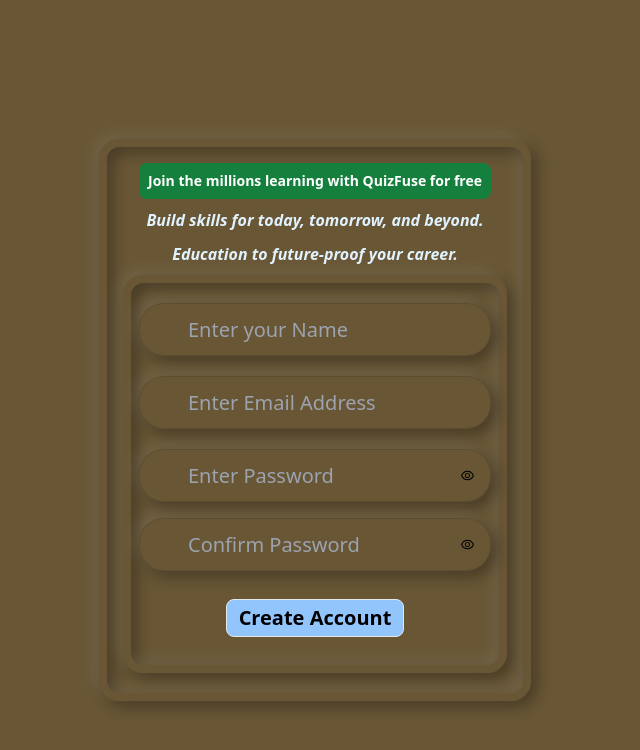
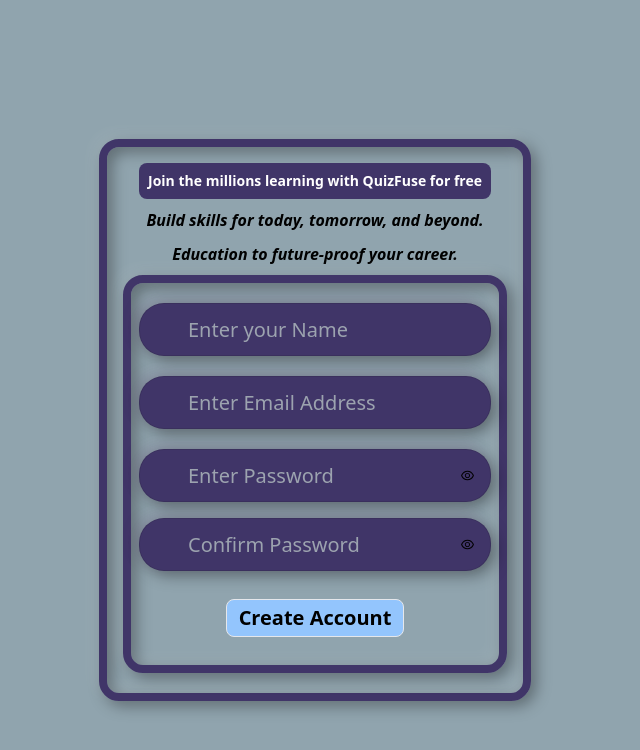
Before and after one commit to Connect-with-US/surprise_test, a React (Create React App) app in the folder frontend/: page /signup in a window 1280 px wide. Shown: the top 750 px of the page, without its empty margins (325-965 px from the left). Built offline with nearby package versions, Linux system fonts and the light colour scheme.

Commit message:
UI updated in all pages

```diff
--- a/frontend/src/App.css
+++ b/frontend/src/App.css
@@ -53,13 +53,13 @@
     padding: 12px 10px 12px 48px;
     border: none;
     width: 100%;
-    background: #685635;
+    background: #403568;
     border: 1px solid rgba(0, 0, 0, 0.1);
     color: #fff;
     font-weight: 300;
     border-radius: 25px;
     font-size: 1em;
-    box-shadow: -5px -5px 15px rgba(255, 255, 255, 0.1),
+    box-shadow: -5px -5px 15px rgba(87, 7, 85, 0.1),
       5px 5px 15px rgba(0, 0, 0, 0.35);
     transition: 0.5s;
     outline: none;
@@ -67,7 +67,7 @@
 }
 .border-action{
     border-radius: 20px;
-    border: 8px solid #685635;
+    border: 8px solid #403568;
     box-shadow: -5px -5px 15px rgba(255, 255, 255, 0.1),
       5px 5px 15px rgba(0, 0, 0, 0.35),
       inset -5px -5px 15px rgba(255, 255, 255, 0.1),
--- a/frontend/src/components/AIQuestion/AiquestionsFormateStyle.js
+++ b/frontend/src/components/AIQuestion/AiquestionsFormateStyle.js
@@ -7,7 +7,7 @@
 const AiquestionsFormateStyle = () => {
     const dispatch=useDispatch();
     const navigate=useNavigate();
-    const preai="Indian youth are the youngest compared to youth in other countries. How does this demographic advantage contribute to our country's economy"
+    const preai="Indian youth are the youngest compared to youth in other countries. what is the top 10 advantage of it"
     const {
       register,
       handleSubmit, } = useForm();
@@ -32,7 +32,7 @@
     const loadContent=(component)=>setContent(component)
 
     const submitHandler=async(data)=>{
-      const num=data?data.number:2;
+      const num=data?data.number:5;
       dispatch(OpenAi(childValue,num,navigate))
     }
 
@@ -49,7 +49,7 @@
       <div className='bg-orange-300 flex flex-col w-full  mx-auto min-h-96  shadowHai p-6 rounded'>
       <form onSubmit={ handleSubmit(submitHandler) }>
 
-        <label className=' Open Sans text-xl text-center '>
+        <label className=' Open Sans text-xl text-center font-semibold '>
             <p> Put your Topic or Discription</p>
             {/* <input className='shadow w-[50%]  rounded h-10 px-2 focus:outline-none focus:ring-0   border-2 border-solid mt-2'
                 name='title' placeholder='enter your question title'/> */}
--- a/frontend/src/components/LoginForm.js
+++ b/frontend/src/components/LoginForm.js
@@ -37,7 +37,7 @@
 
   return (
 
-  <div className='flex flex-col w-full h-full bg-richblack-1007 items-center'>
+  <div className='flex flex-col w-full h-full bg-richblack-1005 items-center'>
   <div>
     <form onSubmit={submitHandler} className='flex flex-col gap-y-6 p-12 w-96  items-center rounded text-black font-semibold text-[20px] '>
         <label>
@@ -82,7 +82,7 @@
     </form></div>
     <div className='flex flex-col  items-center'>
 
-                <div className='text-zinc-200 text-[10px] font-normal m-1.5 '><p>if you dont have an account</p></div>
+                <div className='text-black text-[15px] font-normal m-1.5 '><p>if you dont have an account</p></div>
             </div>
             <Link to={"/signup"} className='border bg-blue-200 p-1 px-3 rounded-lg hover:bg-zinc-200'>
                 <p class>Sign Up</p>
--- a/frontend/src/components/Template.js
+++ b/frontend/src/components/Template.js
@@ -9,23 +9,23 @@
 const loading=useSelector(state=>state.auth.loading)
 console.log("this is redux data ",loading)
   return (
-    <div className=' h-screen flex items-center justify-center  bg-richblack-1007'>
+    <div className=' h-screen flex items-center justify-center  bg-richblack-1005'>
         {
             loading? <RingLoader
-                color={'#d6b036'}
+                color={'#403568'}
                 loading={loading}
-                size={150}
+                size={130}
                 aria-label="Loading Spinner"
                 data-testid="loader"
               />:
             (
-                <div className='grid  justify-center items-center w-full mb-2  bg-richblack-1007 ml-1 mr-1'>
+                <div className='grid  justify-center items-center w-full mb-2  bg-richblack-1005 ml-1 mr-1'>
 
         <div className='border-action text-black flex flex-col justify-center items-center p-4 text-sm w-full mx-auto rounded font-semibold border-4 text-[16px] mt-12'>
-            <h1 className='bg-green-700 text-white rounded-lg w-11/12 mx-auto text-center p-2' >{title}</h1>
+            <h1 className='bg-richblack-1002 text-white rounded-lg w-11/12 mx-auto text-center p-2' >{title}</h1>
             <p className='flex flex-col items-center gap-4 mb-3 mt-3 text-[0.999rem] leading-[1.125rem]'>
-                <span className="font-edu-sa font-bold italic text-sky-100">{desc1}</span>
-                <span className="font-edu-sa font-bold italic text-sky-100">{desc2}</span>
+                <span className="font-edu-sa font-bold italic text-black">{desc1}</span>
+                <span className="font-edu-sa font-bold italic text-black">{desc2}</span>
             </p>
             {
                 formtype==="signup"? (<SignupForm/>):( <LoginForm/>)
--- a/frontend/src/components/common/Navbar.js
+++ b/frontend/src/components/common/Navbar.js
@@ -21,13 +21,13 @@
 ]
 
 const Navbar = () => {
-    const tailwind=' hover:border-b-indigo-950 hover:border-b-4 hover:bg-zinc-200 p-2 rounded'
+    const tailwind=' hover:border-b-orange-900 hover:border-b-4 hover:bg-zinc-200 p-2 rounded'
     const authdata=useSelector(state=>state.auth.token)
     console.log("from navbar auth data",authdata)
 
   return (
 
-    <div className='flex justify-center gap-x-24 z-11 h-16 w-[50%] mx-auto rounded-full bg-neutral-50 border font-semibold py-[2px] items-center  fixed  left-0 right-0 top-3 text-gray-500'>
+    <div className='flex justify-center gap-x-24 z-11 h-16 w-[50%] mx-auto rounded-full bg-neutral-50 border-2 font-semibold py-[2px] items-center  fixed  left-0 right-0 top-3 text-gray-500'>
         <Link to="/">
             <img src={logo}  alt="Logo" width={100} height={10} loading="lazy" className='p-2'/>
 
--- a/frontend/src/components/download/DownloadOrTestButton.js
+++ b/frontend/src/components/download/DownloadOrTestButton.js
@@ -9,7 +9,7 @@
     function clickHandler2(){ return (<DownloadFile/>) }
 
   return (
-    <div className='flex flex-row  w-[70%] gap-4 border bg-neutral-100 shadow-lg p-4 mx-auto mb-6 text-black text-center rounded-xl mt-2'>
+    <div className='flex flex-row justify-center h-screen aligns-center w-[70%] gap-4 border bg-neutral-100 shadow-lg p-4 mx-auto mb-6 text-black text-center rounded-xl mt-2'>
      <button type='submit' className='w-[50%] p-3 text-center font-semibold  text-black rounded  bg-emerald-400 hover:border-emerald-400 hover:border-[1px] hover:bg-neutral-50 duration-200' onClick={clickHandler1}>Take Test</button>
       <button type='submit' className='w-[50%] p-3 text-center font-semibold  text-black rounded  bg-emerald-400 hover:border-emerald-400 hover:border-[1px] hover:bg-neutral-50 duration-200' onClick={()=>clickHandler2()}>Download Question</button>
     </div>
--- a/frontend/src/pages/About.js
+++ b/frontend/src/pages/About.js
@@ -1,5 +1,7 @@
 import React from "react";
-import signupImg from "../assets/signup.png"
+import testPage from "../assets/testPage.png"
+import resultPage from "../assets/resulT.png"
+import signup from "../assets/signup.png"
 import teach from "../assets/teacher.jpg"
 import hr from "../assets/hr.avif"
 import publish from "../assets/publish.avif"
@@ -20,10 +22,10 @@
 
              <div class="flex flex-row pt-8 gap-20 px-14 ">
               <div >
-                <img src={signupImg} alt="photo" />
+                <img src={testPage} alt="photo" />
               </div>
               <div >
-              <img src={signupImg} alt="photo"  />
+              <img src={resultPage} alt="photo"  />
 
               </div>
 
--- a/frontend/src/pages/Home.js
+++ b/frontend/src/pages/Home.js
@@ -35,7 +35,7 @@
        >
         <div className='flex flex-col h-full gap-8 mt-24 '>
         <p className='text-transparent bg-clip-text bg-black text-[34px] font-medium cursor-pointer font-sans font-roboto' > AI POWERED QUESTIONS GENERATOR </p>
-        <button onClick={handler}  className='text-sm font-bold bg-zinc-300 rounded-3xl p-2 w-[35%] mx-auto text-black hover:bg-neutral-50'>TAKE TEST</button>
+        <button onClick={handler}  className='text-sm font-bold bg-zinc-200 rounded-3xl p-2 w-[35%] mx-auto text-black hover:bg-neutral-50'>TAKE TEST</button>
         </div>
       </div>
       <div className='p-2'>
--- a/frontend/src/service/Ai/OpenAi.js
+++ b/frontend/src/service/Ai/OpenAi.js
@@ -21,8 +21,8 @@
                 toast.success("you get your questions")
 
                 dispatch(setQ(completion.data.questions))
-                dispatch(setQuestionsData(true))
-                dispatch(navigate("/text_download_button"))
+                // dispatch(setQuestionsData(true))
+                dispatch(navigate("/questions"))
             }
 
         }
```
Also changed, not shown: frontend/src/pages/Contact.js (+8 -8 lines), frontend/src/assets/resulT.png (added), frontend/src/assets/testPage.png (added).
